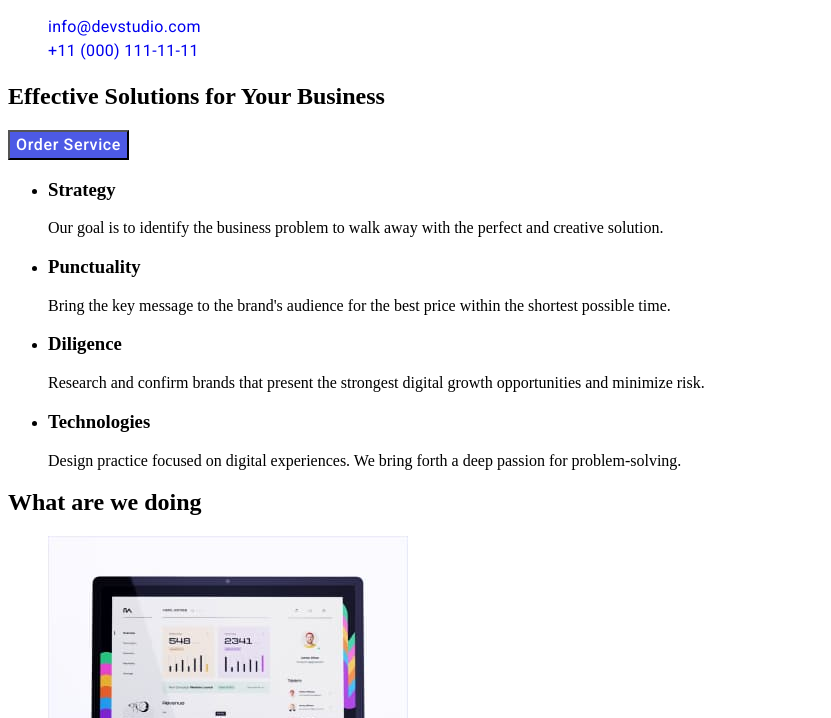
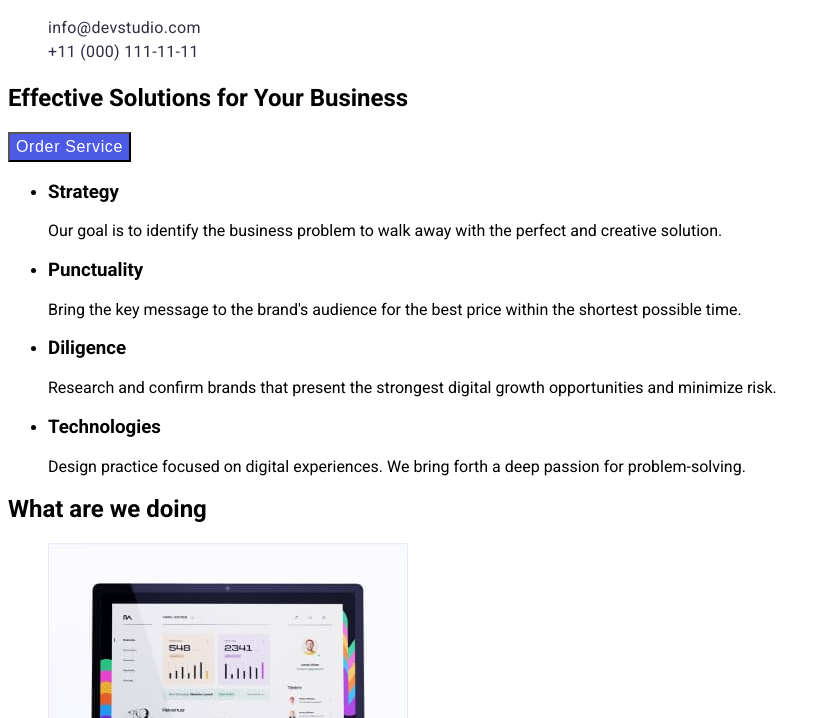
Before and after one commit to Olena-Rudnieva/goit-markup-hw-02, a plain HTML site: page index.html in a window 1280 px wide. Shown: the part 115-833 px from the top of the page, without its empty margins (0-831 px from the left). Drawn offline with Linux system fonts and the light colour scheme.

Commit message:
Оновлює стилі

```diff
--- a/css/styles.css
+++ b/css/styles.css
@@ -1,3 +1,10 @@
+:root {
+    --primary-font: 'Roboto', sans-serif;
+    --secondary-font: 'Raleway', sans-serif;
+    --primary-text-color: #2E2F42;
+    --accent-color: #404BBF
+}
+
 .list {
     list-style: none;
 }
@@ -6,37 +13,41 @@
     text-decoration: none;
 }
 
+body {
+    font-family: var(--primary-font);
+}
+
+
+/* ==================Components========================= */
+
 .menu-link {
-font-family: 'Roboto', sans-serif;
     font-weight: 500;
     font-size: 16px;
     line-height: 1.5;
     letter-spacing: 0.02em;
-color: #2E2F42;
+    color: var(--primary-text-color);
 }
 
 .menu-link:hover,
 .menu-link:focus {
-    color: #404BBF;
+    color: var(--accent-color);
 }
 
-.contact-list-item {
-font-family: 'Roboto', sans-serif;
+.contact-list-link {
     font-style: normal;
     font-weight: 400;
     font-size: 16px;
     line-height: 1.5;
     letter-spacing: 0.02em;
-color:#434455;
+    color: var(--primary-text-color);
 }
 
-.contact-list-item:hover,
-.contact-list-item:focus {
-    color: #404BBF;
+.contact-list-link:hover,
+.contact-list-link:focus {
+    color: var(--accent-color);
 }
 
 .modal-btn {
-font-family: 'Roboto', sans-serif;
     font-weight: 500;
     font-size: 16px;
     line-height: 1.5;
@@ -50,5 +61,5 @@ cursor: pointer;
 
 .modal-btn:hover,
 .modal-btn:focus {
-background-color: #404BBF;
+    background-color: var(--accent-color);
 }
```
Lines whose indentation alone changed are shown as unchanged.
